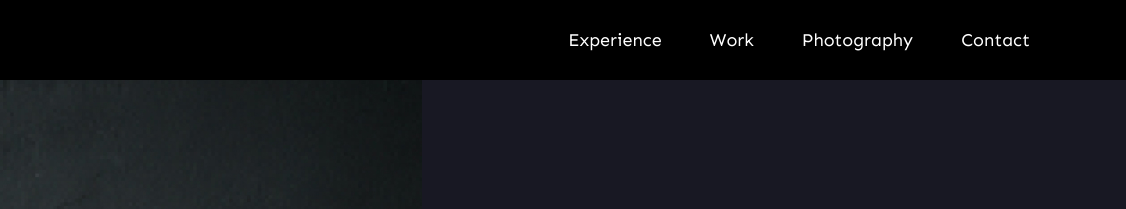
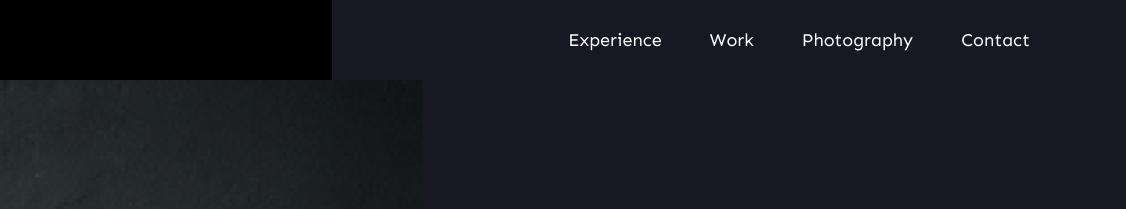
Before and after one commit to lysyiklad/robin, a plain HTML site: page index.html in a window 1280 px wide. Shown: the top 209 px of the page, 154-1280 px from the left. Drawn offline with Linux system fonts and the light colour scheme.

Commit message:
Update index.html

```diff
--- a/index.html
+++ b/index.html
@@ -18,7 +18,7 @@
     <div class="fixed w-full z-20">
       <header
         id="hdr"
-        class="container mx-auto px-[40px] lg:px-[72px] h-20 flex justify-between items-center text-white bg-black bg-transparent transition-all duration-500"
+        class="container mx-auto px-[40px] lg:px-[72px] h-20 flex justify-between items-center text-white bg-transparent transition-all duration-500"
       >
         <a href="#">
           <img src="./img/logo.svg" width="78px" height="24px" alt="logo" />
```
